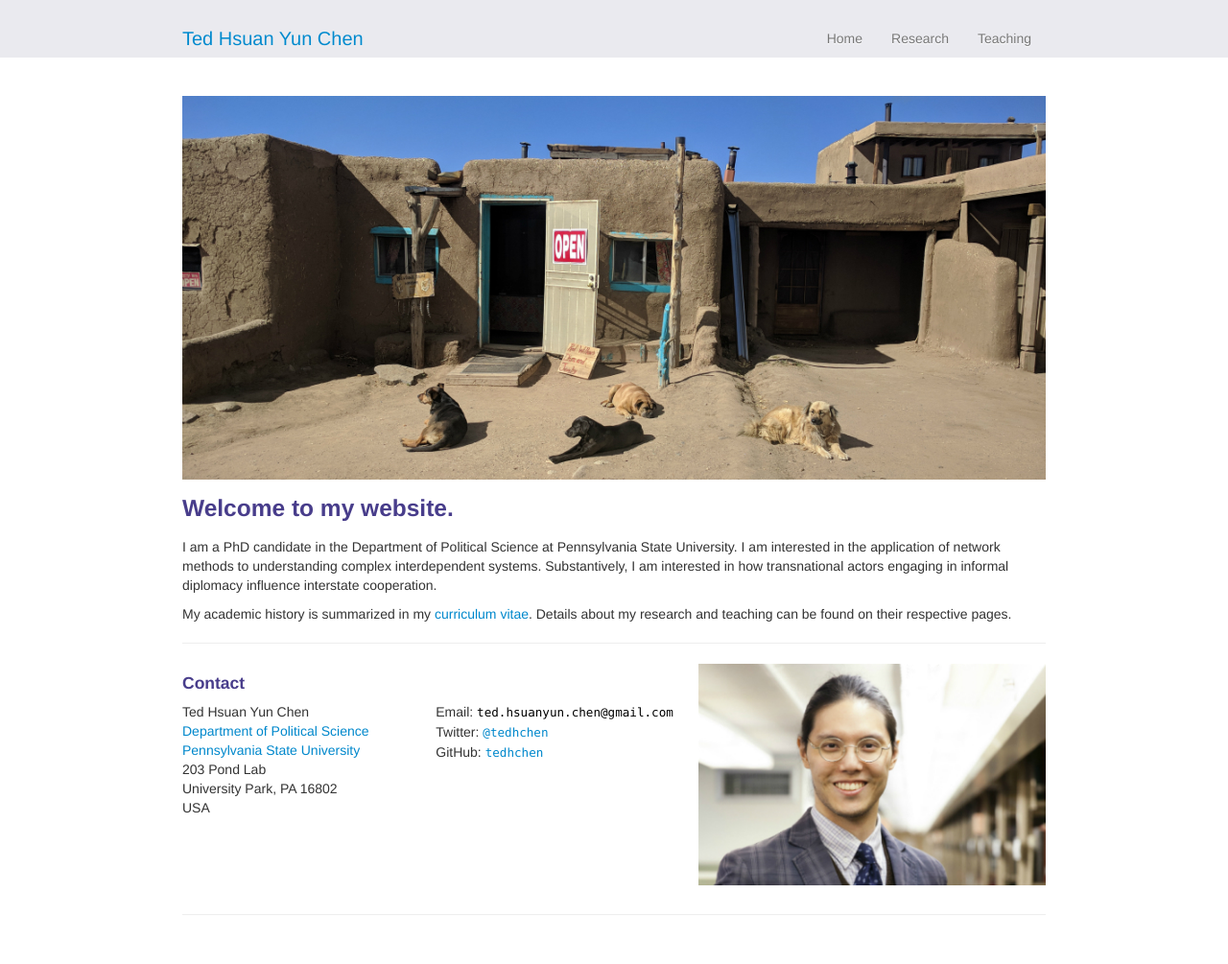
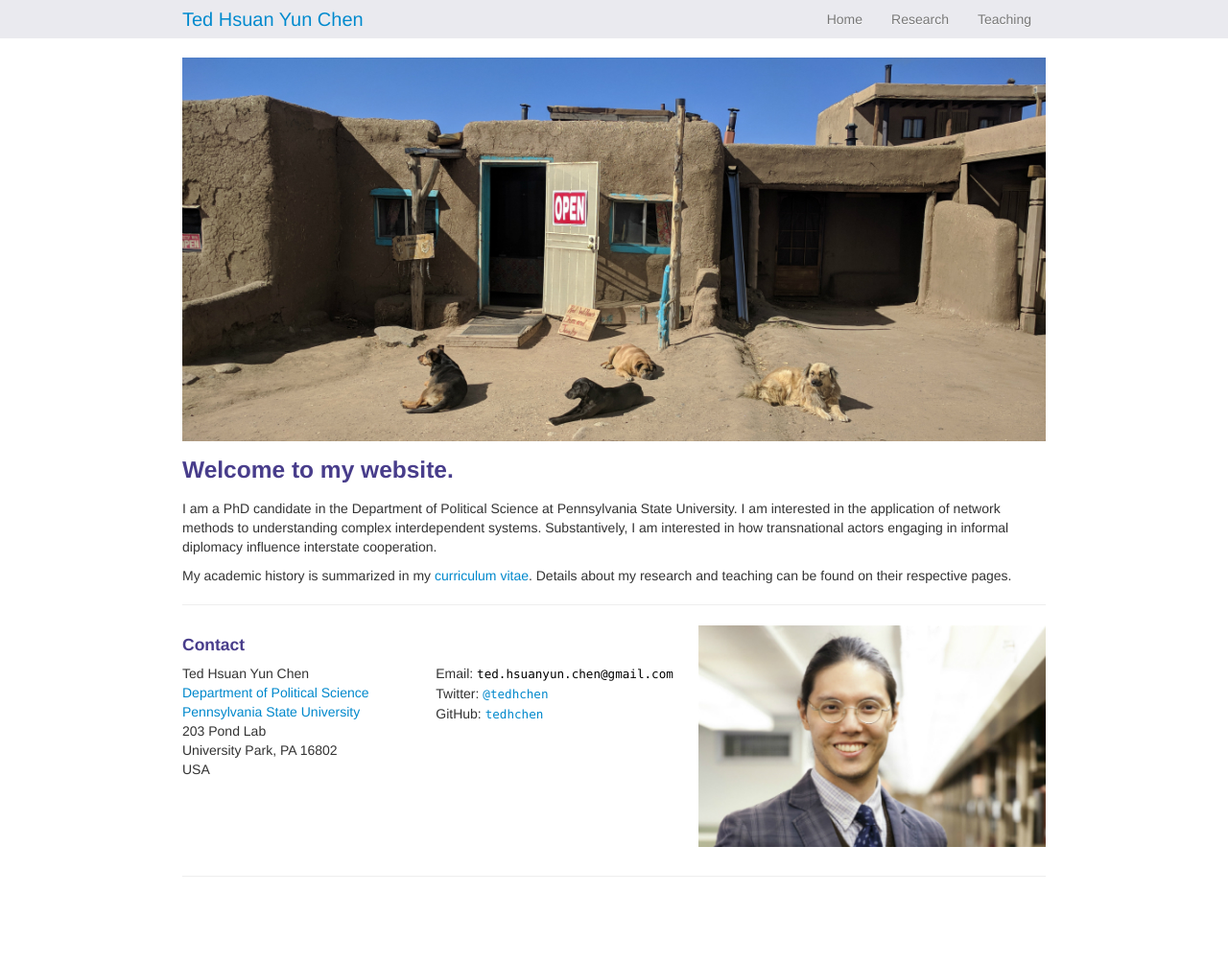
Before and after one commit to tedhchen/tedhchen.github.io, a Jekyll site: the page built from index.md, in a window 1280 px wide. Shown: the whole page at 96% size. Built offline with Jekyll 4.4.1, drawn with Linux system fonts in a browser that asks for light colours; after the commit the page ends 945 px from its top, so only the background shows below that.

Commit message:
adjusted navbar height

```diff
--- a/assets/themes/twitter/css/style.css
+++ b/assets/themes/twitter/css/style.css
@@ -2,7 +2,7 @@
 .container-narrow {
   margin: 0px auto;
   max-width: 900px;
-  padding: 20px; }
+  padding: 0px; }
 
 .container-narrow > hr {
   margin: 30px 0; }
```
